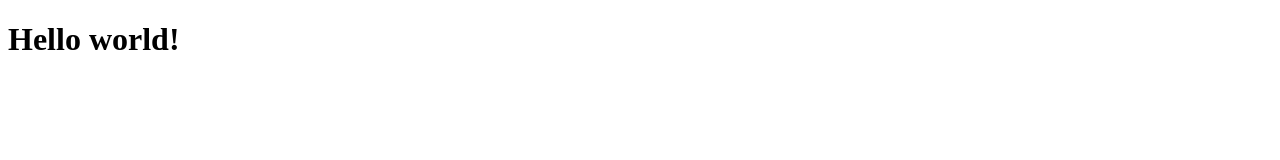
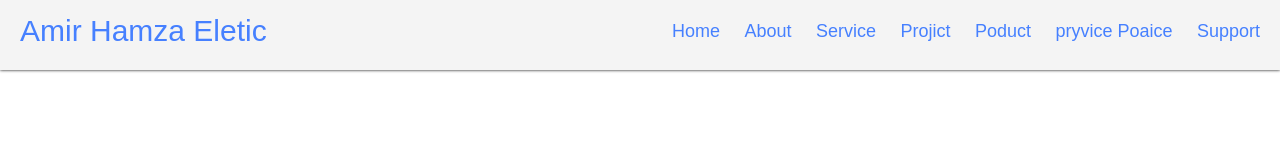
Before and after one commit to nahidhk/amirhamzaetc.co, a plain HTML site: page index.html in a window 1280 px wide. Drawn offline with nearby package versions, Linux system fonts and the light colour scheme; a web font is replaced by a local one.

Commit message:
new update

```diff
--- a/css/style.css
+++ b/css/style.css
@@ -0,0 +1,50 @@
+*{
+  margin: 0;
+  font-family: 'Hedvig Letters Sans', sans-serif;
+}
+.nav{
+  height: 70px;
+  width: 100%;
+  background-color: #eeeeeea1;
+  backdrop-filter: blur("4px");
+  position: fixed;
+  top: 0;
+  box-shadow: 0 0 3px 0 #000;
+
+}
+
+.nav .tittle-nav{
+  font-size: 30px;
+  color: #4680ff;
+  position: absolute;
+  top: 14px;
+  left: 20px;
+  cursor: pointer;
+}
+.nav .tittle-nav:hover{
+  color: rgb(247, 0, 255);
+}
+.nav .menu-box{
+height: auto;
+width: auto;
+position: absolute;
+right: 10px;
+top: 20px;
+}
+button{
+  padding-left: 10px;
+  padding-right: 10px;
+}
+.nav .menu-box .nav-btn{
+  font-size: 18px;
+  color: #4680ff;
+  background-color: #00000000;
+ cursor: pointer;
+ border: none;
+ transition: all 0.7s ;
+}
+.nav .menu-box .nav-btn:hover{
+  color: orangered;
+  border-bottom: 3px dotted #4680ff ;
+  border-width: 10px;
+}
--- a/index.html
+++ b/index.html
@@ -1,15 +1,46 @@
 <!DOCTYPE html>
 <html lang="en">
 <head>
+    <!-- google font api -->
+    <link rel="preconnect" href="https://fonts.googleapis.com">
+<link rel="preconnect" href="https://fonts.gstatic.com" crossorigin>
+<link href="https://fonts.googleapis.com/css2?family=Hedvig+Letters+Sans&display=swap" rel="stylesheet">
     <meta charset="UTF-8">
     <meta name="viewport" content="width=device-width, initial-scale=1.0">
     <link rel="stylesheet" href="css/style.css">
-    <!-- <script src="https://cdn.tailwindcss.com"></script> -->
-    <title>amir hamza etc</title>
+    <link
+    rel="stylesheet"
+    href="https://cdnjs.cloudflare.com/ajax/libs/animate.css/4.1.1/animate.min.css"
+  />
+    <title>Amir Hamza Eletic</title>
 </head>
 <body>
-    <h1 class="text-3xl font-bold bg-red-900 text-#4680ff">
-        Hello world!
-      </h1>
+<section class="nav animate__animated animate__fadeInDownBig">
+<span class="tittle-nav">Amir Hamza Eletic</span>
+<div class="menu-box" id="menu_box">
+<button class="nav-btn">
+  Home
+</button>
+<button class="nav-btn">
+About
+</button>
+<button class="nav-btn">
+Service
+</button>
+<button class="nav-btn">
+Projict
+</button>
+<button class="nav-btn">
+Poduct
+</button>
+<button class="nav-btn">
+pryvice Poaice
+</button>
+<button class="nav-btn">
+Support
+</button>
+
+</div>
+</section>
 </body>
 </html>
```
